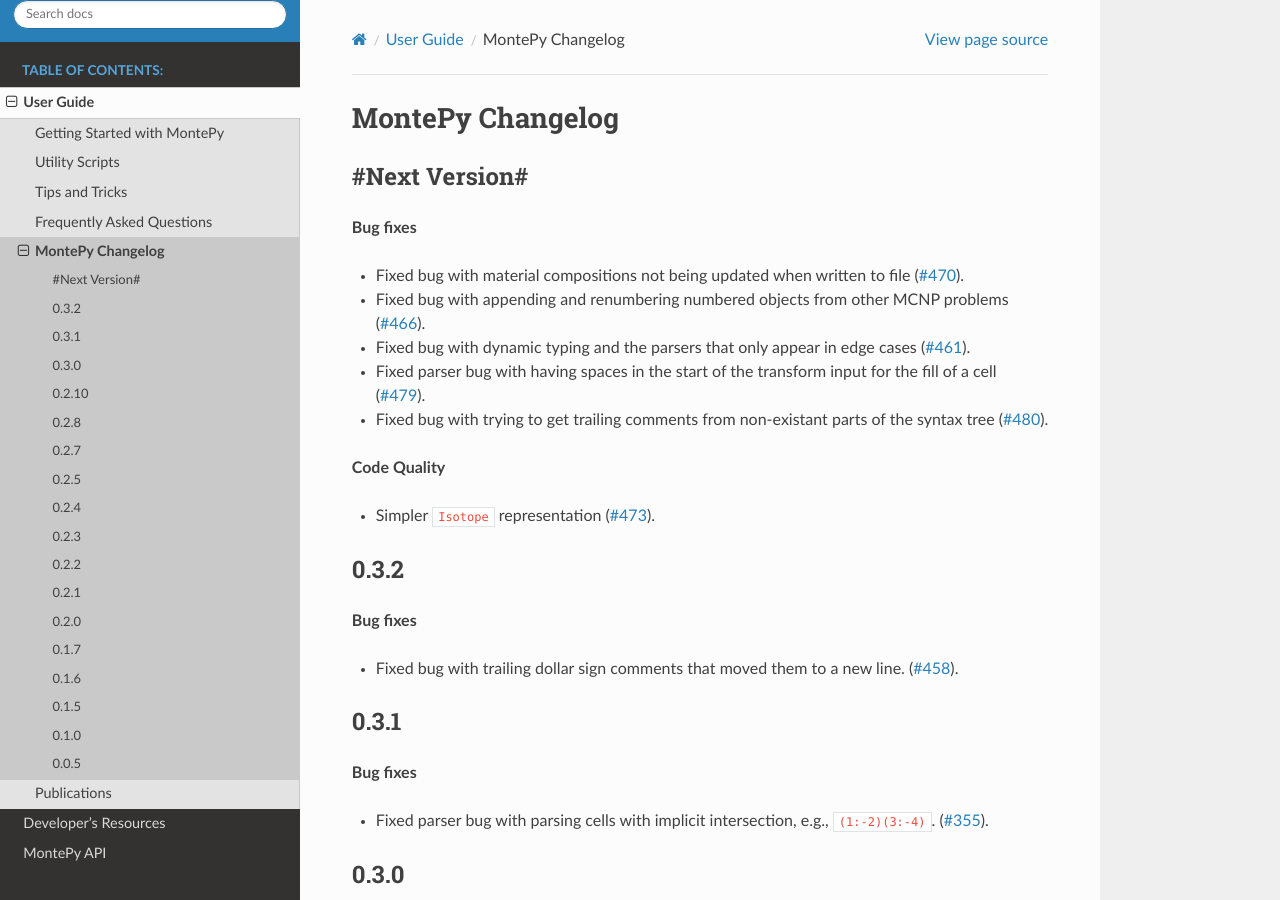
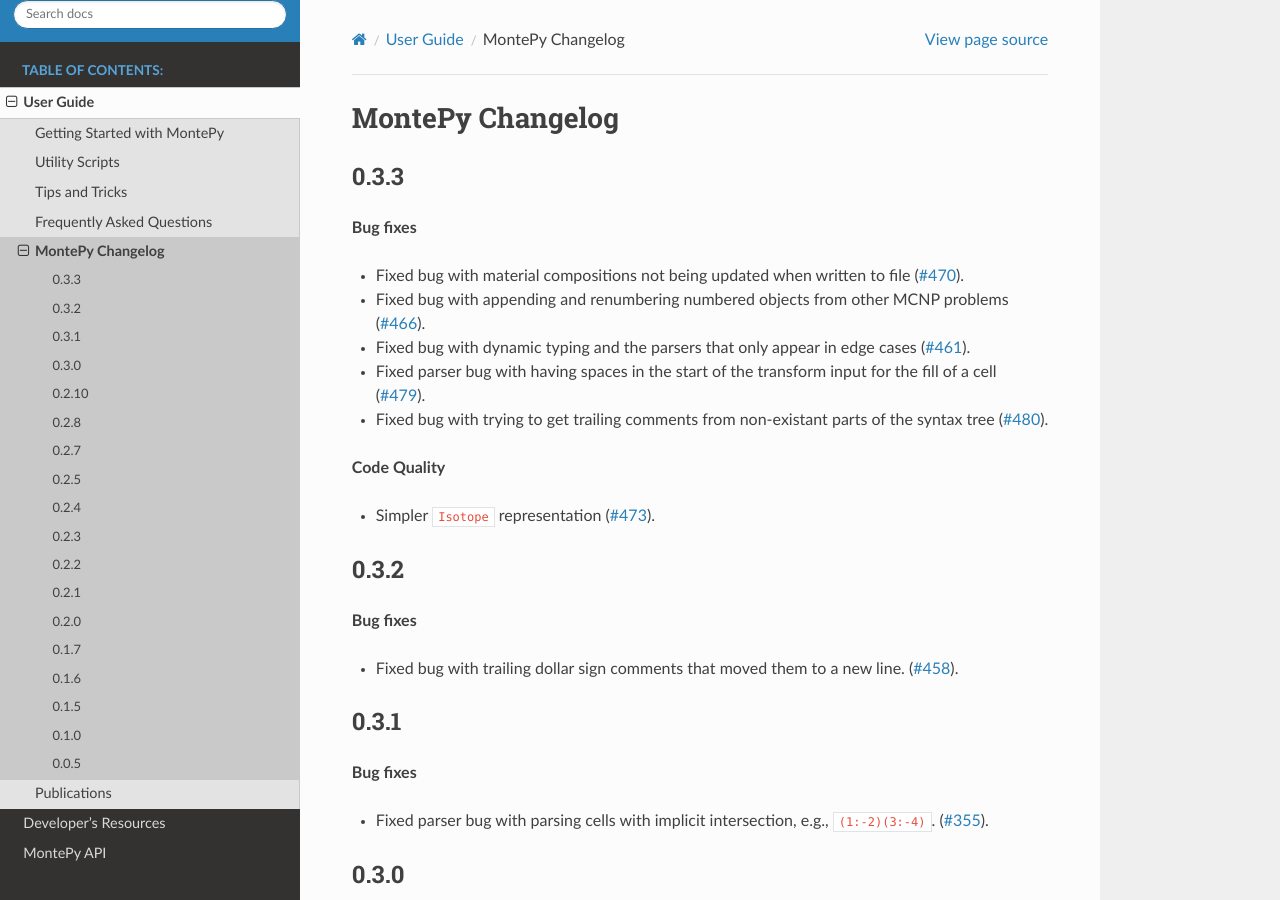
Before and after one commit to idaholab/MontePy, a Sphinx documentation site: the page built from doc/source/changelog.rst, in a window 1280 px wide and 900 px high. Built offline with Sphinx 7.4.7 and the Read the Docs theme 2.0.0, drawn with Linux system fonts in a browser that asks for light colours; the version number could not be read and is left out.

Commit message:
Updating changelog to next version: 0.3.3

```diff
--- a/doc/source/changelog.rst
+++ b/doc/source/changelog.rst
@@ -1,7 +1,7 @@
 MontePy Changelog
 =================
 
-#Next Version#
+0.3.3
 --------------
 
 **Bug fixes**
```
